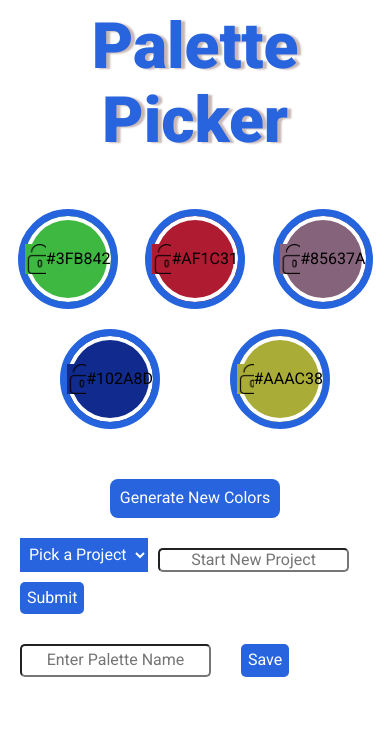
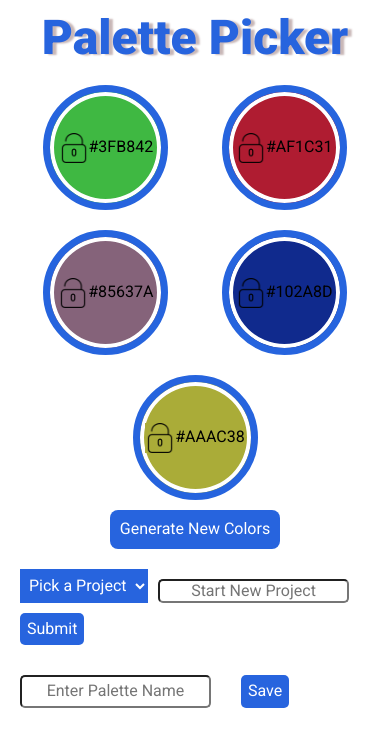
Before and after one commit to Salamandastron1/palette-picker, a website: page public/index.html in a window 390 px wide. Drawn offline with Linux system fonts and the light colour scheme; no server answers.

Commit message:
adjust size of colors for mobile

```diff
--- a/public/css/styles.css
+++ b/public/css/styles.css
@@ -43,8 +43,8 @@ input {
   border: 7px solid #2664de;
   border-radius: 50%;
   display: flex;
-  height: 100px;
-  width: 100px;
+  height: 200px;
+  width: 200px;
   box-shadow:
     inset 0 0 0 4px white;
   justify-content: center;
@@ -151,10 +151,20 @@ input {
 }
 
 @media (min-width: 320px) and (max-width: 417px){
+  input {
+    margin-top: 10px;
+  }
+  h1 {
+    font-size: 3em;
+  }
+  .color {
+    height: 125px;
+    width: 125px;
+  }
   .submit {
     margin-top: 10px;
   }
-  input {
-    margin-top: 10px;
+  .card-container{
+    padding: 0;
   }
 }
```
